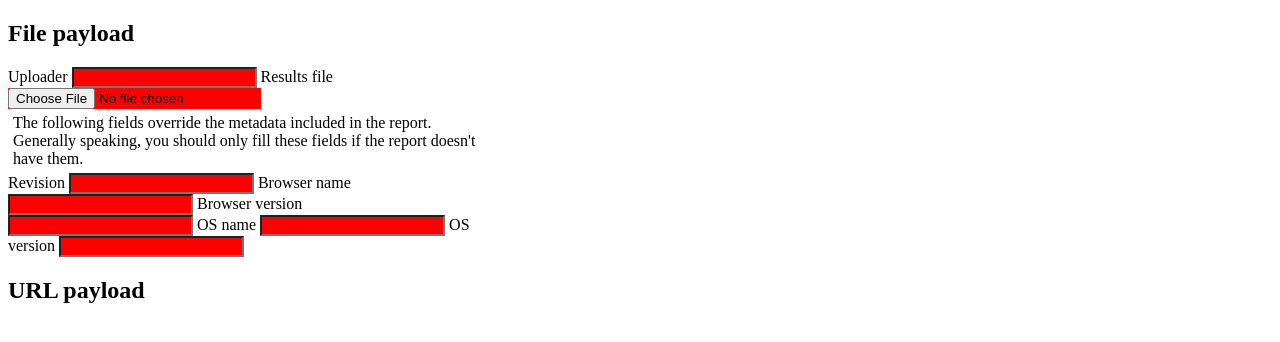
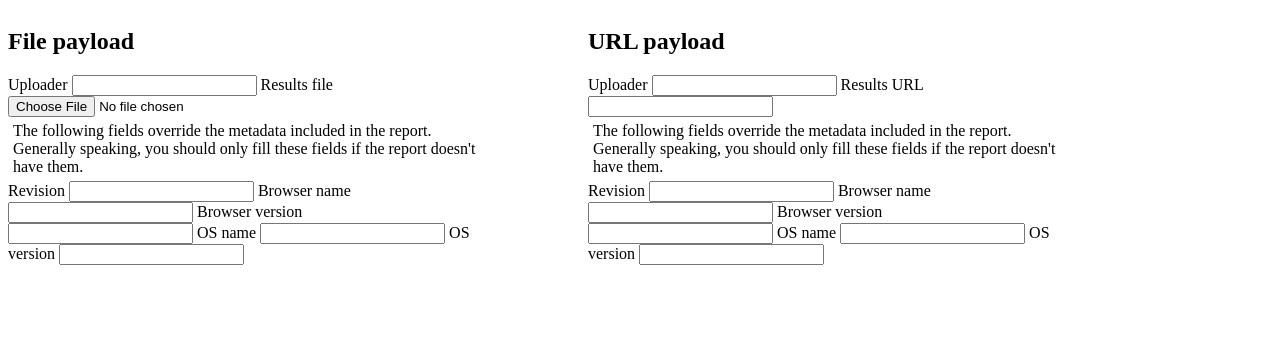
Before and after one commit to web-platform-tests/wpt.fyi, a Flask app: template webapp/templates/admin_upload.html in a window 1280 px wide. Shown: the top 342 px of the page. Run offline with Flask 2, Linux system fonts and the light colour scheme; the template is opened without the code that fills it, so the values that code supplies are empty.

Commit message:
Instruct URLfetch to accept gzipped content and tweak admin upload page (#222)

```diff
--- a/webapp/templates/admin_upload.html
+++ b/webapp/templates/admin_upload.html
@@ -2,29 +2,21 @@
 <meta charset="utf-8">
 <title>Results upload</title>
 
-<link rel="import" href="/bower_components/polymer/lib/elements/custom-style.html">
-<link rel="import" href="/bower_components/iron-form/iron-form.html">
 <link rel="import" href="/bower_components/paper-button/paper-button.html">
 <link rel="import" href="/bower_components/paper-input/paper-input.html">
 <link rel="import" href="/bower_components/paper-styles/color.html">
 
 <style>
   h2 { clear: both; }
-</style>
-
-<custom-style>
-  <style>
+  div.row { display: flex; }
+  div.column { margin-right: 100px; }
   div.note {
     background-color: var(--paper-blue-100);
     padding: 5px;
   }
-    form, iron-form {
+  form {
     max-width: 100%;
     width: 480px;
-    }
-    input {
-      background-color: red;
-      @apply --paper-input-container-shared-input-style;
   }
   button[type="submit"] {
     float: right;
@@ -36,22 +28,19 @@
     color: white;
   }
 </style>
-</custom-style>
 
+<div class="row">
+
+<div class="column">
   <h2>File payload</h2>
-<!-- iron-form doesn't support multipart/form-data -->
   <form method="POST" action="/api/results/upload" enctype="multipart/form-data">
     <paper-input-container>
       <label slot="label">Uploader</label>
-    <iron-input slot="input" class="input-element">
-      <input name="user">
-    </iron-input>
+      <input name="user" slot="input">
     </paper-input-container>
     <paper-input-container>
       <label slot="label">Results file</label>
-    <iron-input slot="input" class="input-element">
-      <input name="result_file" type="file">
-    </iron-input>
+      <input name="result_file" type="file" slot="input">
     </paper-input-container>
     <div class="note">
       The following fields override the metadata included in the report. Generally
@@ -59,33 +48,23 @@
     </div>
     <paper-input-container>
       <label slot="label">Revision</label>
-    <iron-input slot="input" class="input-element">
-      <input name="revision">
-    </iron-input>
+      <input name="revision" slot="input">
     </paper-input-container>
     <paper-input-container>
       <label slot="label">Browser name</label>
-    <iron-input slot="input" class="input-element">
-      <input name="browser_name">
-    </iron-input>
+      <input name="browser_name" slot="input">
     </paper-input-container>
     <paper-input-container>
       <label slot="label">Browser version</label>
-    <iron-input slot="input" class="input-element">
-      <input name="browser_version">
-    </iron-input>
+      <input name="browser_version" slot="input">
     </paper-input-container>
     <paper-input-container>
       <label slot="label">OS name</label>
-    <iron-input slot="input" class="input-element">
-      <input name="os_name">
-    </iron-input>
+      <input name="os_name" slot="input">
     </paper-input-container>
     <paper-input-container>
       <label slot="label">OS version</label>
-    <iron-input slot="input" class="input-element">
-      <input name="os_version">
-    </iron-input>
+      <input name="os_version" slot="input">
     </paper-input-container>
 
     <button type="submit">
@@ -94,12 +73,43 @@
       </paper-button>
     </button>
   </form>
+</div>
 
+<div class="column">
   <h2>URL payload</h2>
-<iron-form id='url-upload'>
   <form method="POST" action="/api/results/upload">
-    <paper-input label="User" name="user"></paper-input>
-    <paper-input label="Result URL" name="result_url"></paper-input>
+    <paper-input-container>
+      <label slot="label">Uploader</label>
+      <input name="user" slot="input">
+    </paper-input-container>
+    <paper-input-container>
+      <label slot="label">Results URL</label>
+      <input name="result_url" slot="input">
+    </paper-input-container>
+    <div class="note">
+      The following fields override the metadata included in the report. Generally
+      speaking, you should only fill these fields if the report doesn't have them.
+    </div>
+    <paper-input-container>
+      <label slot="label">Revision</label>
+      <input name="revision" slot="input">
+    </paper-input-container>
+    <paper-input-container>
+      <label slot="label">Browser name</label>
+      <input name="browser_name" slot="input">
+    </paper-input-container>
+    <paper-input-container>
+      <label slot="label">Browser version</label>
+      <input name="browser_version" slot="input">
+    </paper-input-container>
+    <paper-input-container>
+      <label slot="label">OS name</label>
+      <input name="os_name" slot="input">
+    </paper-input-container>
+    <paper-input-container>
+      <label slot="label">OS version</label>
+      <input name="os_version" slot="input">
+    </paper-input-container>
 
     <button type="submit">
       <paper-button class="blue" raised>
@@ -107,4 +117,4 @@
       </paper-button>
     </button>
   </form>
-</iron-form>
+</div>
```
Also changed, not shown: 1 other file. Lines whose indentation alone changed are shown as unchanged.
